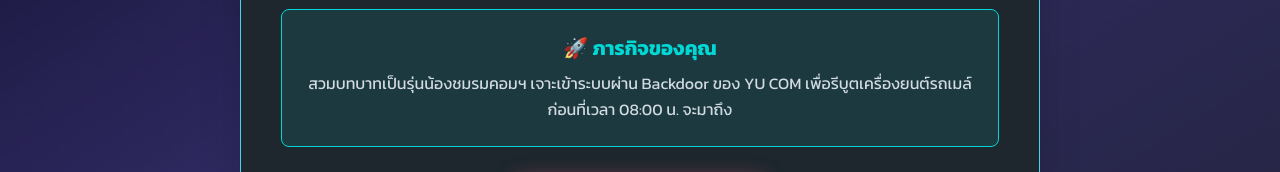
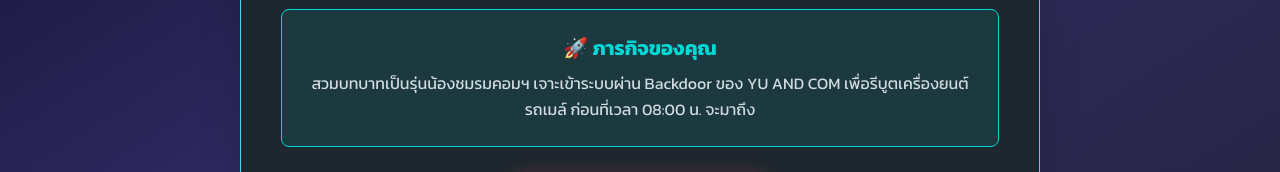
Before and after one commit to SARAYUT1142/ProjectCyber, a React (Vite) app in the folder frontend/: page / in a window 1280 px wide. Both pictures are taken after a click on the button "🔓 เข้าสู่ระบบ". Shown: the part 435-607 px from the top of the page. Built offline with nearby package versions, Linux system fonts and the light colour scheme.

Commit message:
.....................

```diff
--- a/frontend/src/App.tsx
+++ b/frontend/src/App.tsx
@@ -1,13 +1,14 @@
 import React, { useState, useEffect } from 'react';
 import './App.css';
+import { sha256 } from './service/hashfunction';
 
-// Mock function กรณีไม่มีไฟล์ service
-const sha256 = async (text: string) => {
-  const msgUint8 = new TextEncoder().encode(text);
-  const hashBuffer = await crypto.subtle.digest('SHA-256', msgUint8);
-  const hashArray = Array.from(new Uint8Array(hashBuffer));
-  return hashArray.map(b => b.toString(16).padStart(2, '0')).join('');
-};
+// // Mock function กรณีไม่มีไฟล์ service
+// const sha256 = async (text: string) => {
+//   const msgUint8 = new TextEncoder().encode(text);
+//   const hashBuffer = await crypto.subtle.digest('SHA-256', msgUint8);
+//   const hashArray = Array.from(new Uint8Array(hashBuffer));
+//   return hashArray.map(b => b.toString(16).padStart(2, '0')).join('');
+// };
 
 const CORRECT_USERNAME = 'YUCOM';
 const FLAG = 'FLAG{SUT_Smart_Bus_System_Restored_2026}';
@@ -232,7 +233,7 @@ function App() {
 
               <div className="bg-[#00d8d6]/10 p-6 rounded-lg border border-[#00d8d6] text-center">
                  <h3 className="text-[#00d8d6] text-xl font-bold mb-2">🚀 ภารกิจของคุณ</h3>
-                 <p>สวมบทบาทเป็นรุ่นน้องชมรมคอมฯ เจาะเข้าระบบผ่าน Backdoor ของ YU COM เพื่อรีบูตเครื่องยนต์รถเมล์ ก่อนที่เวลา 08:00 น. จะมาถึง</p>
+                 <p>สวมบทบาทเป็นรุ่นน้องชมรมคอมฯ เจาะเข้าระบบผ่าน Backdoor ของ YU AND COM เพื่อรีบูตเครื่องยนต์รถเมล์ ก่อนที่เวลา 08:00 น. จะมาถึง</p>
               </div>
            </div>
 
```
